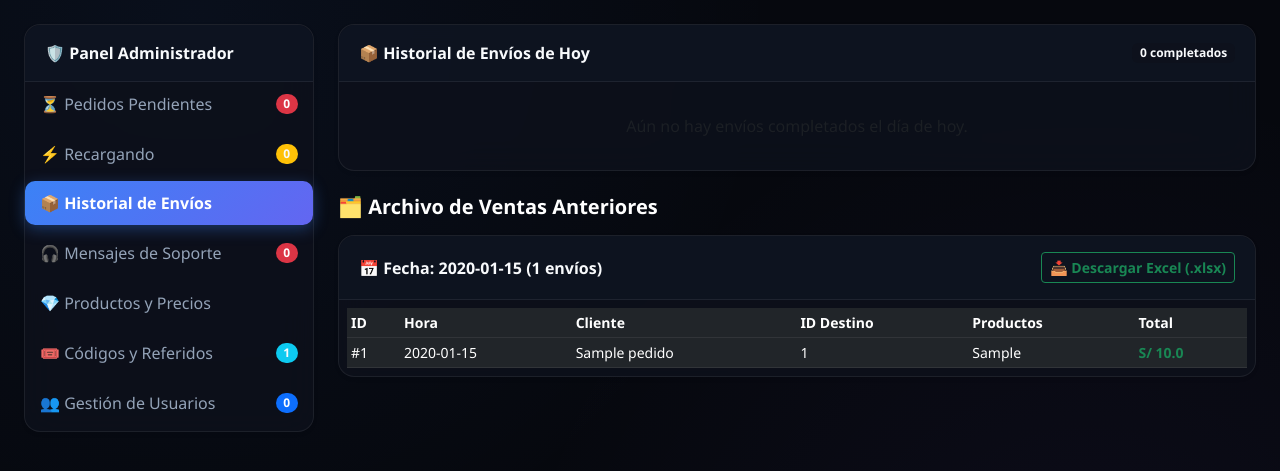
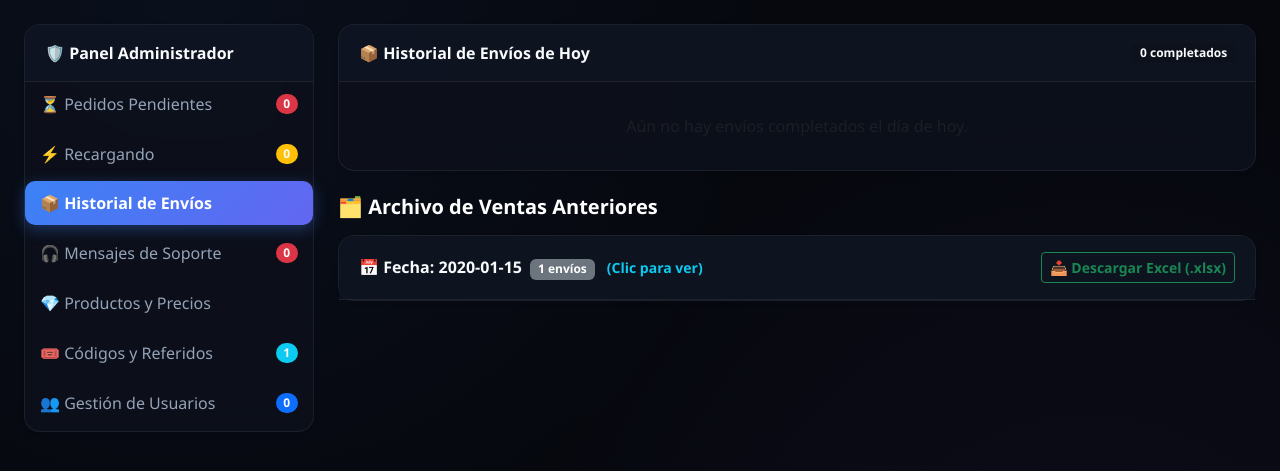
Before and after one commit to windnexx/windnexx-store, a Flask app: page /admin?seccion=historial_envios in a window 1280 px wide. Shown: the part 63-534 px from the top of the page. Run offline with Flask 3, Linux system fonts and the light colour scheme; a user stored in the database is signed in; data comes from the database, SQL or seed files in the repository; tables that the repository leaves empty hold one stand-in row (values such as "Sample post"); parts of the project's set-up code (start-up, migrations or seed data) failed here and were passed over.

Commit message:
actualizar archivos

```diff
--- a/templates/admin.html
+++ b/templates/admin.html
@@ -210,12 +210,13 @@
             {% if historicos_agrupados %}
                 <h5 class="fw-bold text-white mb-3">🗂️ Archivo de Ventas Anteriores</h5>
                 {% for fecha_grupo, lista_pedidos in historicos_agrupados.items() %}
-                    <div class="card shadow-sm border-secondary bg-dark text-white mb-3">
-                        <div class="card-header bg-dark text-white fw-bold border-secondary d-flex justify-content-between align-items-center">
-                            <span>📅 Fecha: {{ fecha_grupo }} ({{ lista_pedidos|length }} envíos)</span>
-                            <a href="{{ url_for('descargar_historial_excel', fecha=fecha_grupo) }}" class="btn btn-outline-success btn-sm fw-bold">📥 Descargar Excel (.xlsx)</a>
+                    {% set grupo_id = fecha_grupo.replace('/', '_') %}
+                    <div class="card shadow-sm border-secondary bg-dark text-white mb-2">
+                        <div class="card-header bg-dark text-white fw-bold border-secondary d-flex justify-content-between align-items-center" style="cursor: pointer;" onclick="toggleArchivoFecha('archivo_{{ grupo_id }}')">
+                            <span>📅 Fecha: {{ fecha_grupo }} <span class="badge bg-secondary ms-1">{{ lista_pedidos|length }} envíos</span> <small class="text-info ms-2">(Clic para ver)</small></span>
+                            <a href="{{ url_for('descargar_historial_excel', fecha=fecha_grupo) }}" class="btn btn-outline-success btn-sm fw-bold" onclick="event.stopPropagation();">📥 Descargar Excel (.xlsx)</a>
                         </div>
-                        <div class="card-body p-2">
+                        <div class="card-body p-2" id="archivo_{{ grupo_id }}" style="display: none;">
                             <div class="table-responsive">
                                 <table class="table table-dark table-sm table-hover align-middle small text-white mb-0">
                                     <thead>
@@ -226,6 +227,7 @@
                                             <th>ID Destino</th>
                                             <th>Productos</th>
                                             <th>Total</th>
+                                            <th class="text-end">Eliminar</th>
                                         </tr>
                                     </thead>
                                     <tbody>
@@ -237,6 +239,9 @@
                                             <td>{{ p.jugador_id }}</td>
                                             <td>{{ p.detalle }}</td>
                                             <td class="fw-bold text-success">S/ {{ p.total }}</td>
+                                            <td class="text-end">
+                                                <a href="{{ url_for('eliminar_pedido', id=p.id) }}" class="btn btn-outline-danger btn-sm py-0 px-2" title="Eliminar registro" onclick="return confirm('¿Eliminar este registro (#{{ p.id }}) del historial?')">X</a>
+                                            </td>
                                         </tr>
                                         {% endfor %}
                                     </tbody>
@@ -606,12 +611,12 @@
 
         {% elif seccion == 'gestion_usuarios' %}
             <!-- SOLICITUDES DE RESTABLECIMIENTO DE CONTRASEÑA -->
-            {% if solicitudes_reset %}
             <div class="card shadow-sm border-danger bg-dark text-white mb-4">
                 <div class="card-header bg-danger text-white fw-bold">
                     🔑 Solicitudes de Restablecimiento de Contraseña ({{ solicitudes_reset|length }})
                 </div>
                 <div class="card-body">
+                    {% if solicitudes_reset %}
                         <div class="table-responsive">
                             <table class="table table-dark table-hover align-middle small text-white mb-0">
                                 <thead>
@@ -643,9 +648,11 @@
                                 </tbody>
                             </table>
                         </div>
+                    {% else %}
+                        <p class="text-muted text-center my-2">No hay solicitudes de restablecimiento de contraseña pendientes.</p>
+                    {% endif %}
                 </div>
             </div>
-            {% endif %}
 
             <!-- USUARIOS PENDIENTES DE APROBACIÓN -->
             <div class="card shadow-sm border-warning bg-dark text-white mb-4">
@@ -703,18 +710,21 @@
                                         <th>Usuario</th>
                                         <th>Teléfono</th>
                                         <th>Saldo Ref.</th>
-                                        <th>Categoría</th>
+                                        <th>Rango</th>
                                         <th>Acciones</th>
                                     </tr>
                                 </thead>
-                                <tbody>
+                                <tbody id="tbodyUsuariosConfirmados">
                                     {% for u in confirmados %}
-                                    <tr class="fila-usuario">
+                                    <tr class="fila-usuario" id="fila-usr-{{ u.id }}" data-timestamp="{{ u.ultima_actividad.timestamp() if u.ultima_actividad else 0 }}">
                                         <td id="estado-usr-{{ u.id }}">
                                             {% if u.en_linea %}
                                                 <span class="badge bg-success">● En línea</span>
                                             {% else %}
                                                 <span class="badge bg-secondary">Offline</span>
+                                                <div class="text-muted" style="font-size: 10px;">
+                                                    {{ u.ultima_actividad.strftime('%d/%m/%Y %H:%M') if u.ultima_actividad else 'Nunca' }}
+                                                </div>
                                             {% endif %}
                                         </td>
                                         <td>
@@ -724,13 +734,11 @@
                                         <td>{{ u.telefono }}</td>
                                         <td><span class="badge bg-warning text-dark">{{ u.saldo_fragmentos or 0 }} Frag.</span></td>
                                         <td>
-                                            <form action="{{ url_for('actualizar_categoria', id=u.id) }}" method="POST" class="d-flex gap-1">
-                                                <select name="categoria" class="form-select form-select-sm bg-dark text-white border-secondary" onchange="this.form.submit()">
-                                                    <option value="Cliente" {% if u.categoria == 'Cliente' %}selected{% endif %}>Cliente</option>
-                                                    <option value="Supercliente" {% if u.categoria == 'Supercliente' %}selected{% endif %}>Supercliente</option>
-                                                    <option value="Otros" {% if u.categoria == 'Otros' %}selected{% endif %}>Otros</option>
-                                                </select>
-                                            </form>
+                                            {% if u.rango == 'Plata' %}
+                                                <span class="badge bg-primary">Plata 🥈</span>
+                                            {% else %}
+                                                <span class="badge bg-warning text-dark">Bronce 🥉</span>
+                                            {% endif %}
                                         </td>
                                         <td>
                                             <a href="{{ url_for('eliminar_usuario', id=u.id) }}" class="btn btn-outline-danger btn-sm" onclick="return confirm('¿Eliminar permanentemente al usuario {{ u.nombre }} y todos sus pedidos?')">Eliminar</a>
@@ -751,6 +759,12 @@
 </div>
 
 <script>
+function toggleArchivoFecha(idContenedor) {
+    const el = document.getElementById(idContenedor);
+    if (!el) return;
+    el.style.display = (el.style.display === 'none' || el.style.display === '') ? 'block' : 'none';
+}
+
 function actualizarEtiquetaStock(checkbox, labelId) {
     const lbl = document.getElementById(labelId);
     if (!lbl) return;
@@ -851,21 +865,41 @@ setInterval(() => {
 }, 6000);
 
 {% if seccion == 'gestion_usuarios' %}
-setInterval(() => {
+function actualizarEstadosYOrdenUsuarios() {
     fetch('/api/estado-usuarios')
         .then(r => r.json())
         .then(estados => {
+            const tbody = document.getElementById('tbodyUsuariosConfirmados');
+            if (!tbody) return;
+
             for (const [id, info] of Object.entries(estados)) {
                 const celda = document.getElementById(`estado-usr-${id}`);
+                const fila = document.getElementById(`fila-usr-${id}`);
                 if (celda) {
                     celda.innerHTML = info.en_linea
                         ? '<span class="badge bg-success">● En línea</span>'
-                        : '<span class="badge bg-secondary">Offline</span>';
+                        : `<span class="badge bg-secondary">Offline</span><div class="text-muted" style="font-size: 10px;">${info.ultima_actividad || 'Nunca'}</div>`;
+                }
+                if (fila) {
+                    fila.dataset.timestamp = info.timestamp || 0;
+                    fila.dataset.online = info.en_linea ? '1' : '0';
                 }
             }
+
+            const filas = Array.from(tbody.querySelectorAll('tr.fila-usuario'));
+            filas.sort((a, b) => {
+                const onlineA = parseInt(a.dataset.online || '0', 10);
+                const onlineB = parseInt(b.dataset.online || '0', 10);
+                if (onlineB !== onlineA) return onlineB - onlineA;
+                const tsA = parseFloat(a.dataset.timestamp || '0');
+                const tsB = parseFloat(b.dataset.timestamp || '0');
+                return tsB - tsA;
+            });
+            filas.forEach(fila => tbody.appendChild(fila));
         })
         .catch(() => {});
-}, 10000);
+}
+setInterval(actualizarEstadosYOrdenUsuarios, 10000);
 {% endif %}
 </script>
 {% endblock %}
--- a/templates/cliente_home.html
+++ b/templates/cliente_home.html
@@ -444,12 +444,12 @@
                                 {% set descuento_17 = total_general * 0.17 %}
 
                                 <div class="mb-3 p-2 bg-light rounded border small">
-                                    <div class="d-flex justify-content-between text-muted">
+                                    <div class="d-flex justify-content-between text-white">
                                         <span>Subtotal:</span>
                                         <span>S/ {{ "%.2f"|format(subtotal_17) }}</span>
                                     </div>
 
-                                    <div class="d-flex justify-content-between text-muted">
+                                    <div class="d-flex justify-content-between text-white">
                                         <span>Ciber Wow WindNexx:</span>
                                         <span class="text-danger">-S/ {{ "%.2f"|format(descuento_17) }}</span>
                                     </div>
@@ -469,7 +469,7 @@
                                     {% endif %}
 
                                     <div class="d-flex justify-content-between align-items-center border-top pt-1 mt-1">
-                                        <span class="fw-bold text-dark">Total a Pagar:</span>
+                                        <span class="fw-bold text-white">Total a Pagar:</span>
                                         <span class="fs-5 fw-bold text-danger">S/ {{ total_final }}</span>
                                     </div>
                                 </div>
```
Lines whose indentation alone changed are shown as unchanged.
